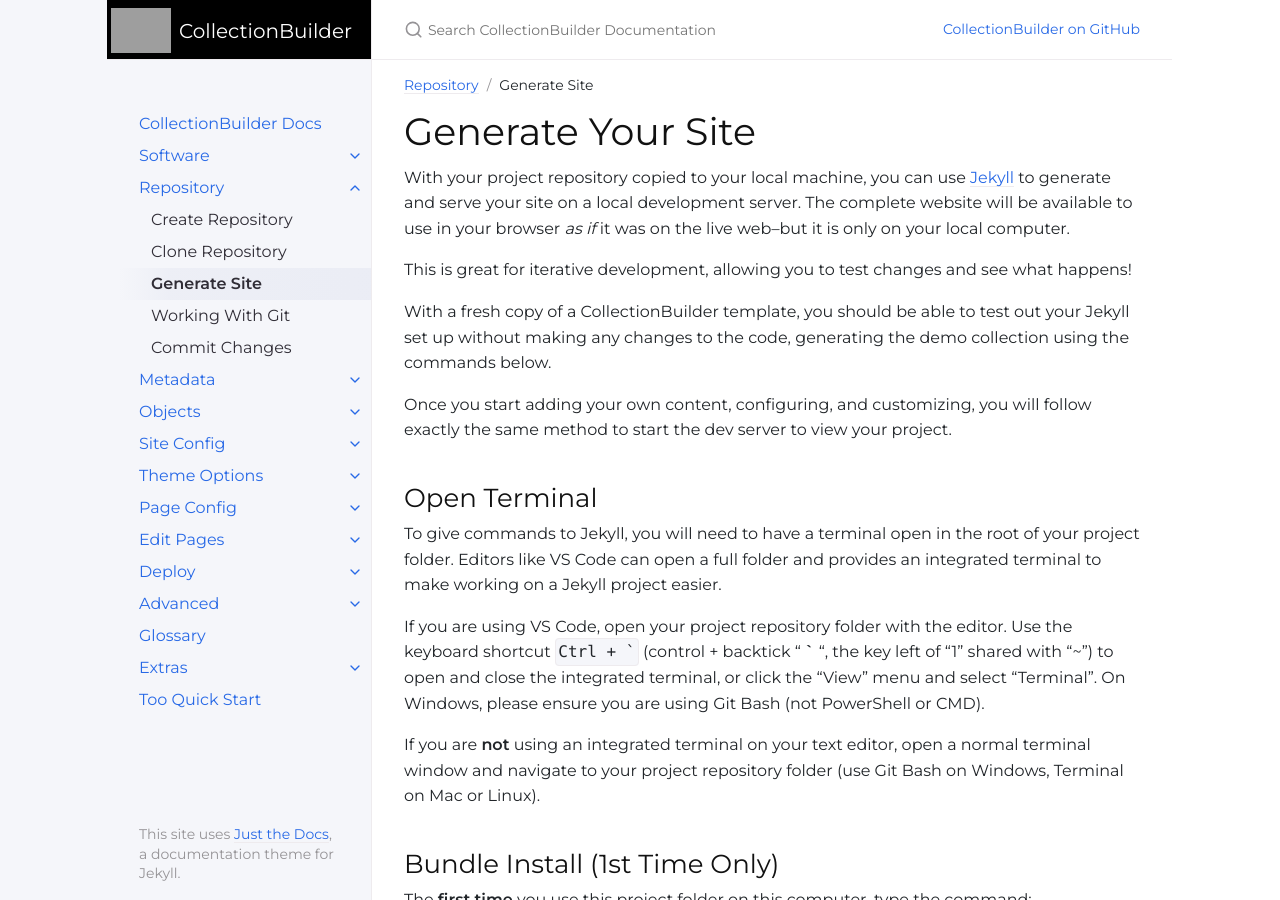
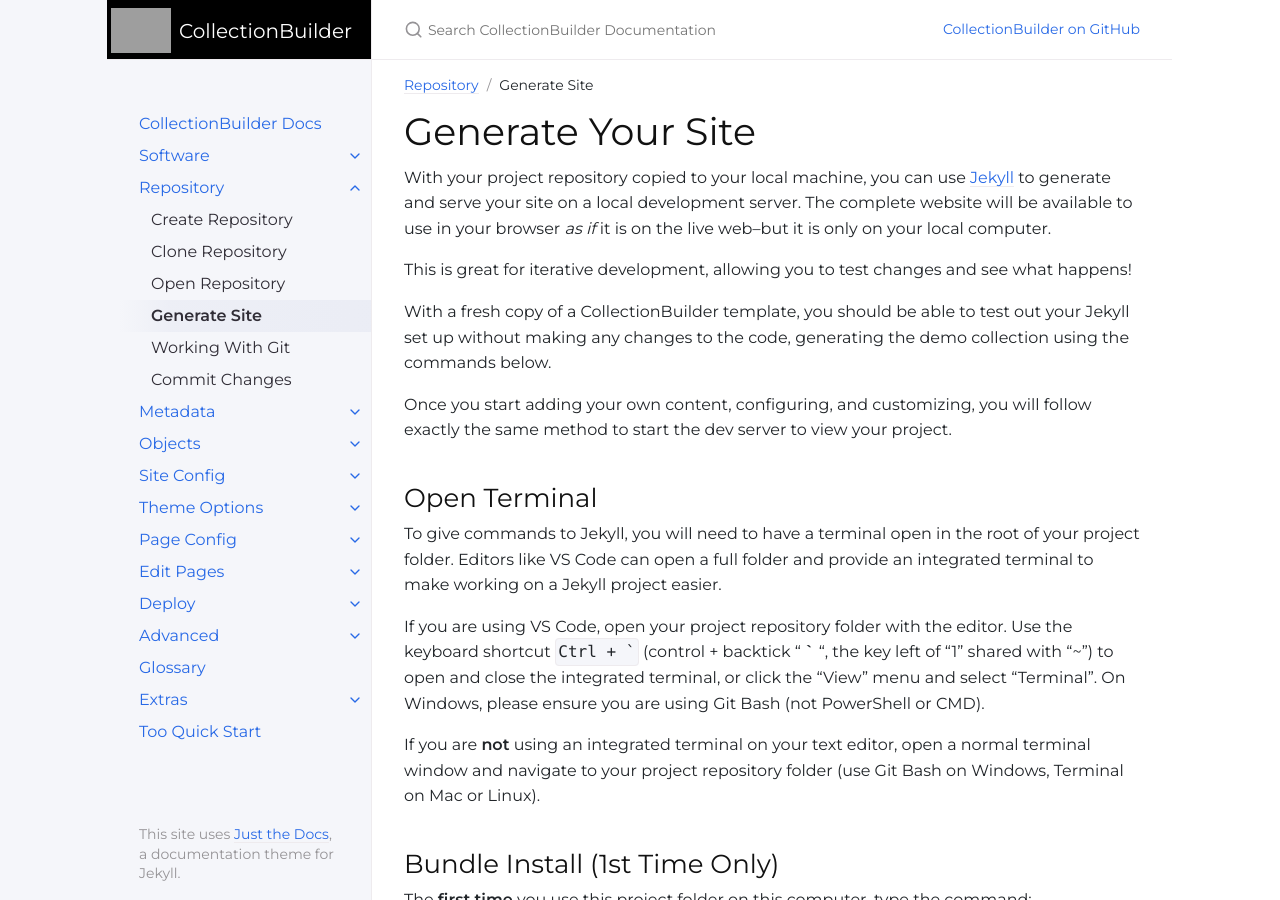
Before and after one commit to CollectionBuilder/cb-docs, a Jekyll site: the page built from docs/repository/generate.md, in a window 1280 px wide and 900 px high. Built offline with Jekyll 4.4.1, drawn with Linux system fonts in a browser that asks for light colours.

Commit message:
add open repo instructions

```diff
--- a/docs/repository/generate.md
+++ b/docs/repository/generate.md
@@ -1,13 +1,13 @@
 ---
 title: Generate Site
 parent: Repository
-nav_order: 3
+nav_order: 4
 ---
 
 # Generate Your Site
 
 With your project repository copied to your local machine, you can use [Jekyll]({{ '/docs/glossary/#jekyll' | relative_url }}) to generate and serve your site on a local development server.
-The complete website will be available to use in your browser *as if* it was on the live web--but it is only on your local computer.
+The complete website will be available to use in your browser *as if* it is on the live web--but it is only on your local computer.
 
 This is great for iterative development, allowing you to test changes and see what happens!
 
@@ -18,7 +18,7 @@ Once you start adding your own content, configuring, and customizing, you will f
 ## Open Terminal
 
 To give commands to Jekyll, you will need to have a terminal open in the root of your project folder.
-Editors like VS Code can open a full folder and provides an integrated terminal to make working on a Jekyll project easier.
+Editors like VS Code can open a full folder and provide an integrated terminal to make working on a Jekyll project easier.
 
 If you are using VS Code, open your project repository folder with the editor.
 Use the keyboard shortcut ``Ctrl + ` `` (control + backtick " **\`** ", the key left of "1" shared with "~") to open and close the integrated terminal, or click the "View" menu and select "Terminal".
```
Also changed, not shown: docs/repository/commit.md (+1 -1 lines), docs/repository/gitworkflow.md (+1 -1 lines), docs/repository/open.md (added, +13 -0 lines).
